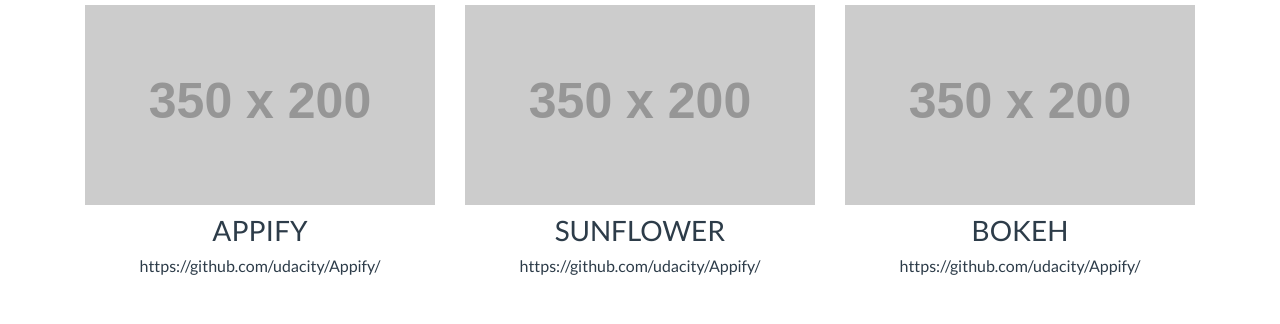
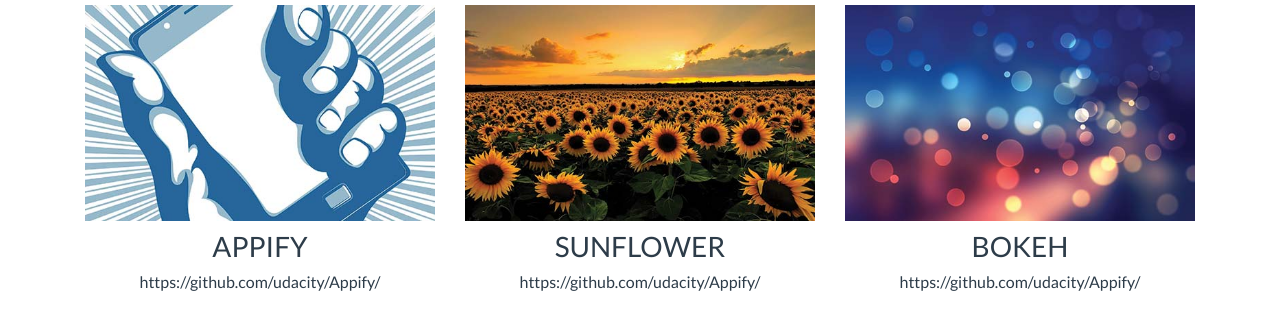
Before and after one commit to joepettigrew/portfolio, a plain HTML site: page index.html in a window 1280 px wide. Shown: the part 699-1023 px from the top of the page. Before the commit the page ends 977 px from the top, so only its background shows below. Drawn offline with nearby package versions, Linux system fonts and the light colour scheme; placeholder pictures from the web are drawn by us; a script that the page names is missing.

Commit message:
Update a image naming convention

```diff
--- a/css/style.css
+++ b/css/style.css
@@ -62,6 +62,10 @@ header h3 {
   letter-spacing:.05em;
 }
 
+.works {
+  padding:0 0 30px 0;
+}
+
 .works img {
   margin: 0 0 10px 0;
 }
--- a/index.html
+++ b/index.html
@@ -13,7 +13,7 @@
       <div class="container">
         <div class="row">
           <div class="col-3">
-            <img src="img/logo.png" srcset="img/logo.png 1x, img/logo_2x.png 2x" alt="Joe Pettigrew logo">
+            <img src="img/logo@1x.png" srcset="img/logo@1x.png 1x, img/logo@2x.png 2x" alt="Joe Pettigrew logo">
           </div>
           <div class="col-9 text-right text-uppercase">
             <h1>Joe Pettigrew</h1>
@@ -51,21 +51,21 @@
         <div class="row">
           <div class="col-md-4 text-center">
             <article class="works">
-              <img class="img-fluid" src="http://placehold.it/350x200" alt="Placeholder image">
+              <img class="img-fluid" src="img/appify@1x.jpg" srcset="img/appify@1x.jpg 1x, img/appify@2x.jpg 2x" alt="Appify">
               <h3>APPIFY</h3>
               <a href="#">https://github.com/udacity/Appify/</a>
             </article>
           </div>
           <div class="col-md-4 text-center">
             <article class="works">
-              <img class="img-fluid" src="http://placehold.it/350x200" alt="Placeholder image">
+              <img class="img-fluid" src="img/sunflower@1x.jpg" srcset="img/sunflower@1x.jpg 1x, img/sunflower@2x.jpg 2x" alt="Sunflower">
               <h3>SUNFLOWER</h3>
               <a href="#">https://github.com/udacity/Appify/</a>
             </article>
           </div>
           <div class="col-md-4 text-center">
             <article class="works">
-              <img class="img-fluid" src="http://placehold.it/350x200" alt="Placeholder image">
+              <img class="img-fluid" src="img/bokeh@1x.jpg" srcset="img/bokeh@1x.jpg 1x, img/bokeh@2x.jpg 2x" alt="Bokeh">
               <h3>BOKEH</h3>
               <a href="#">https://github.com/udacity/Appify/</a>
             </article>
```
Also changed, not shown: img/logo.png (deleted), img/logo_2x.png (deleted).
